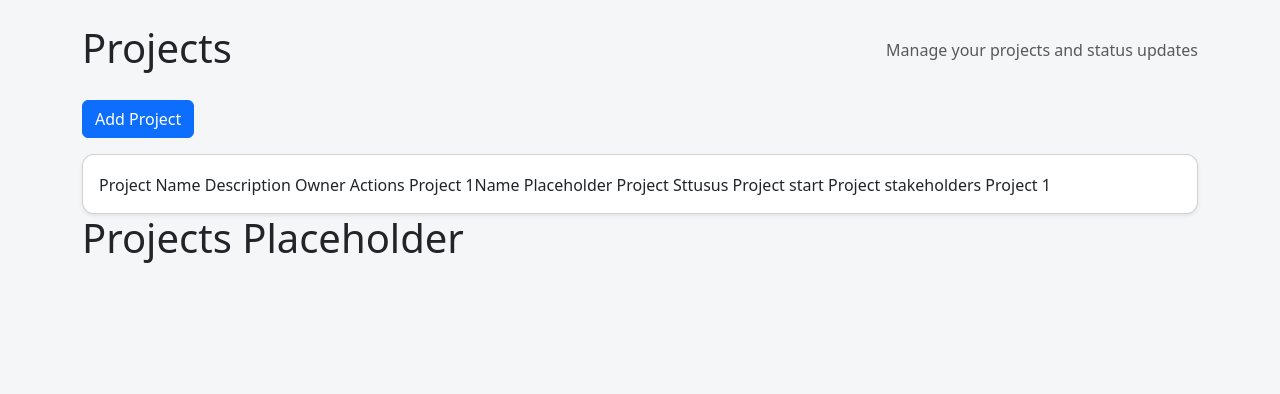
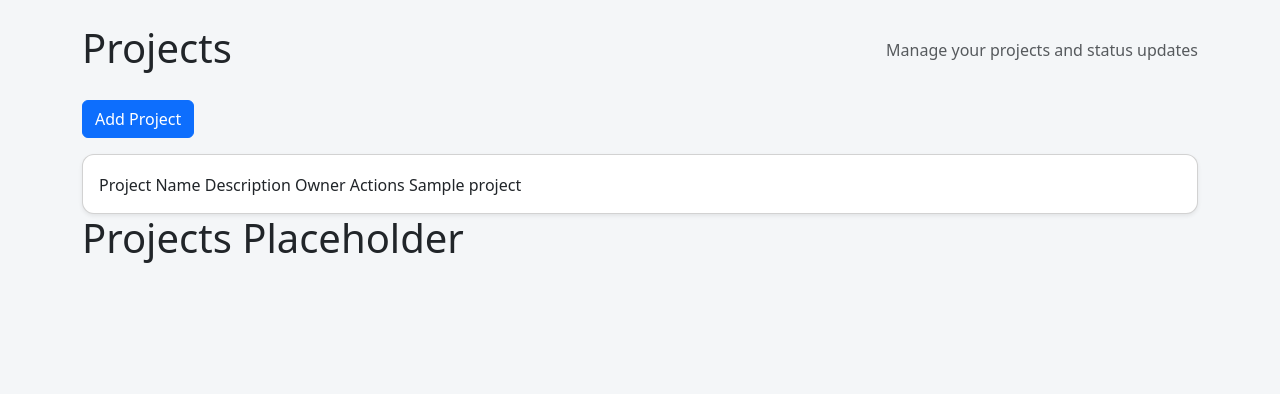
Before and after one commit to ScriptusDigital/Frameworks_Assignment, a Django app: page /projects/ in a window 1280 px wide. Shown: the part 56-450 px from the top of the page. Run offline with Django 5.2, Linux system fonts and the light colour scheme; a user stored in the database is signed in; tables that the repository leaves empty hold one stand-in row (values such as "Sample post").

Commit message:
test: testing project form values display on list

```diff
--- a/templates/projects/project_list.html
+++ b/templates/projects/project_list.html
@@ -27,19 +27,15 @@
         </tr>
 </thead>
 <tbody>
-
+{% for project in projects %}
     <tr>
-        <td>Project 1Name Placeholder</td>
-          <td>Project Sttusus</td>
-            <td>Project start</td>
-              <td>Project stakeholders</td>
-                <td>Project 1</td>
-
+        <td>{{ project.name }}</td>
 
 
 
 
     </tr>
+    {% endfor %}
 </tbody>
 </tabel>
 
```
